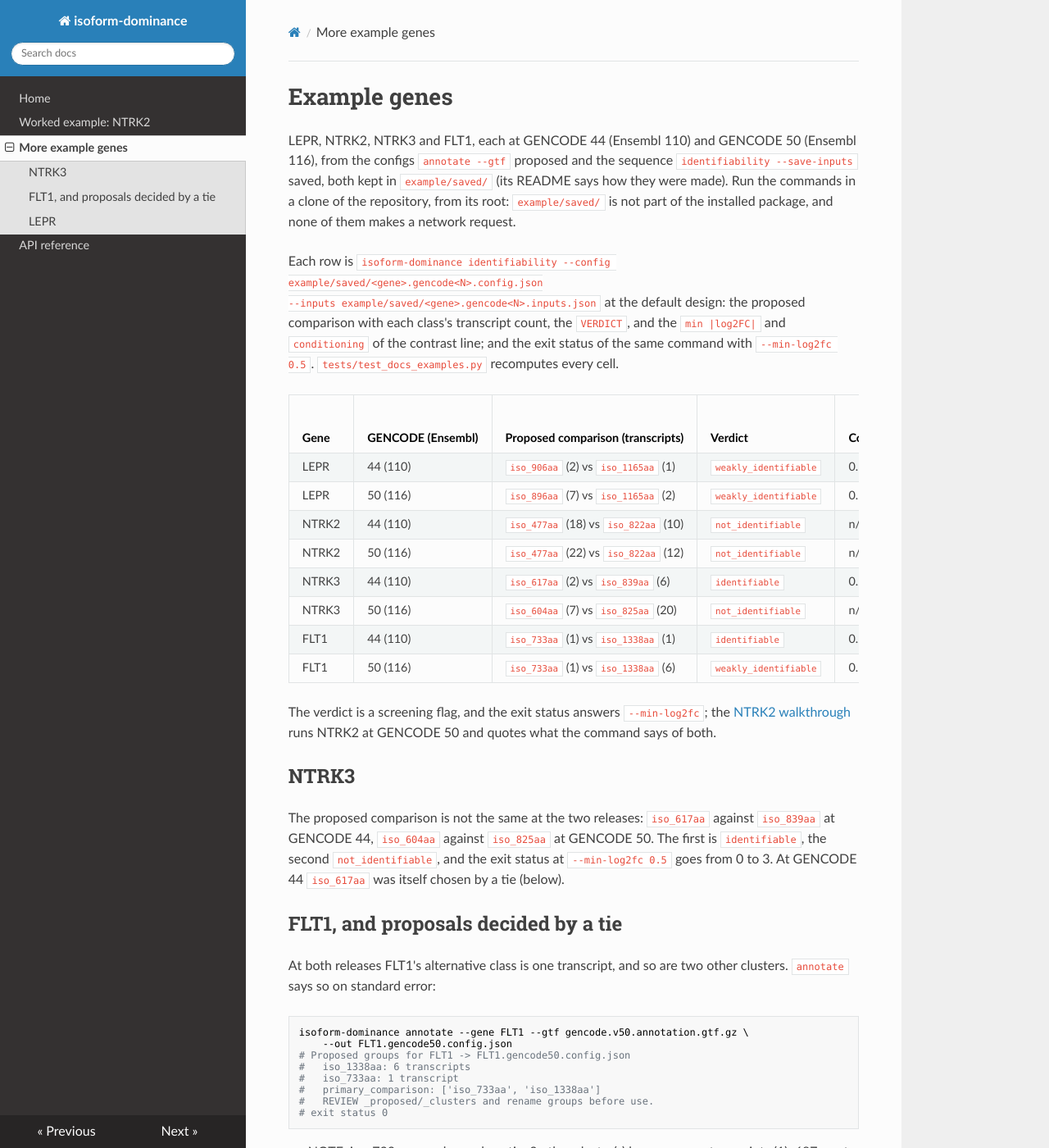
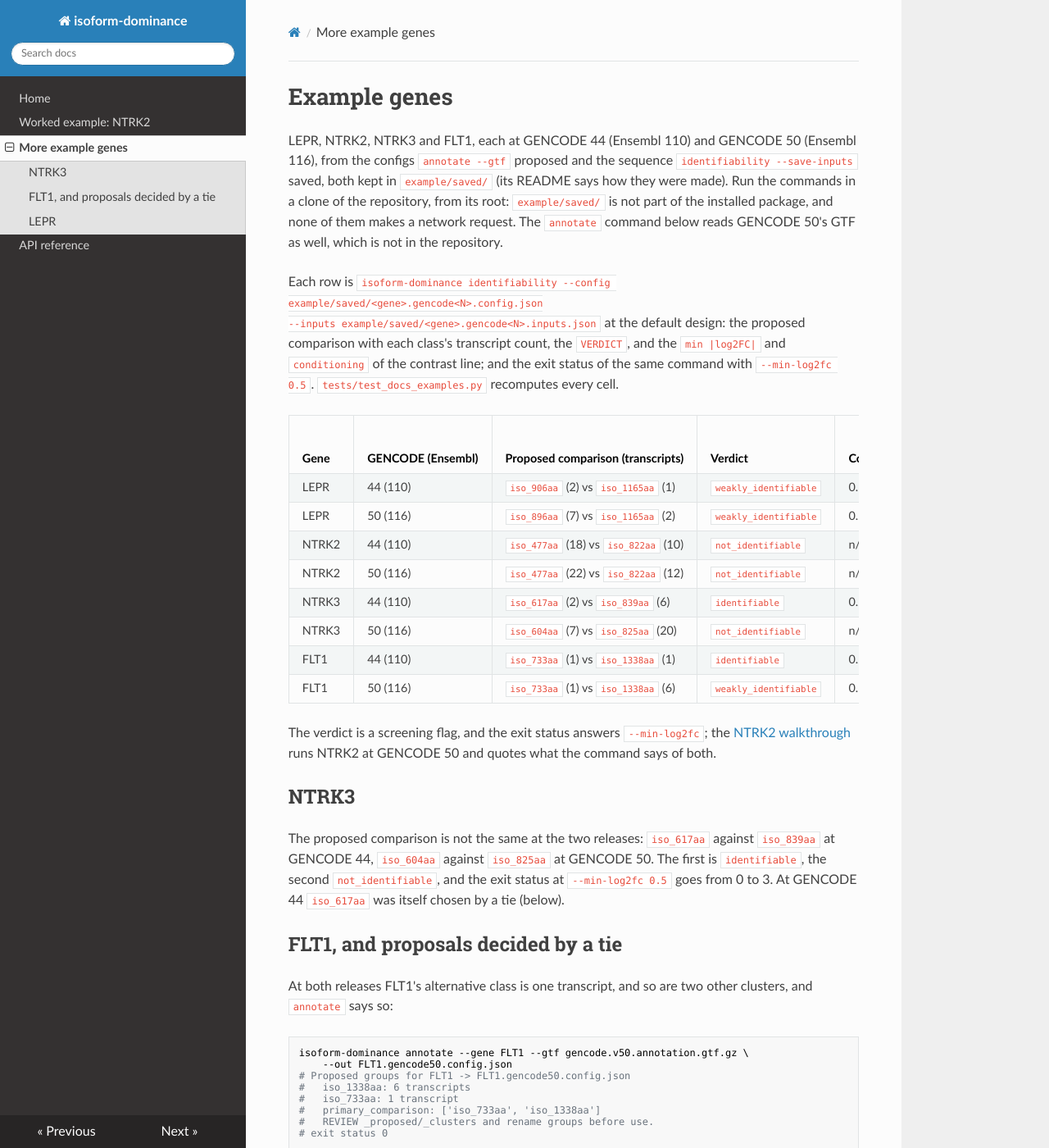
Before and after one commit to charliekim97/isoform-dominance-pipeline, an MkDocs documentation site: the page built from docs/example_genes.md, in a window 1280 px wide and 1400 px high. Shown: the whole window at 82% size. Built offline with MkDocs 1.6.1, drawn with Linux system fonts in a browser that asks for light colours; nearby versions of some CDN libraries; some of the changed text lies outside the part shown.

````diff
--- a/docs/example_genes.md
+++ b/docs/example_genes.md
@@ -4,7 +4,8 @@ LEPR, NTRK2, NTRK3 and FLT1, each at GENCODE 44 (Ensembl 110) and GENCODE 50 (En
 from the configs `annotate --gtf` proposed and the sequence `identifiability --save-inputs`
 saved, both kept in `example/saved/` (its README says how they were made). Run the commands
 in a clone of the repository, from its root: `example/saved/` is not part of the installed
-package, and none of them makes a network request.
+package, and none of them makes a network request. The `annotate` command below reads
+GENCODE 50's GTF as well, which is not in the repository.
 
 Each row is `isoform-dominance identifiability --config example/saved/<gene>.gencode<N>.config.json
 --inputs example/saved/<gene>.gencode<N>.inputs.json` at the default design: the proposed
@@ -36,8 +37,8 @@ goes from 0 to 3. At GENCODE 44 `iso_617aa` was itself chosen by a tie (below).
 
 ## FLT1, and proposals decided by a tie
 
-At both releases FLT1's alternative class is one transcript, and so are two other clusters.
-`annotate` says so on standard error:
+At both releases FLT1's alternative class is one transcript, and so are two other clusters,
+and `annotate` says so:
 
 ```bash
 isoform-dominance annotate --gene FLT1 --gtf gencode.v50.annotation.gtf.gz \
@@ -49,6 +50,8 @@ isoform-dominance annotate --gene FLT1 --gtf gencode.v50.annotation.gtf.gz \
 #   REVIEW _proposed/_clusters and rename groups before use.
 # exit status 0
 ```
+
+The config it wrote is kept as `example/saved/FLT1.gencode50.config.json`. On standard error:
 
 > NOTE: iso_733aa was chosen by a tie. 2 other cluster(s) have as many transcripts (1):
 > 687 aa at acceptor 28390104, 665 aa at acceptor 28389632. The rule is the non-canonical
--- a/mkdocs.yml
+++ b/mkdocs.yml
@@ -5,3 +5,11 @@ nav:
   - 'Worked example: NTRK2': tutorial_NTRK2.md
   - 'More example genes': example_genes.md
   - 'API reference': api.md
+# a strict build fails on each of these, not only on a link to a missing file: a page left
+# out of the nav, a link that is absolute or that names no file of the site, and a link to
+# an anchor a page does not have
+validation:
+  omitted_files: warn
+  absolute_links: warn
+  unrecognized_links: warn
+  anchors: warn
````
Also changed, not shown: CHANGELOG.md (+14 -5 lines), CONTRIBUTING.md (+10 -3 lines), docs/tutorial_NTRK2.md (+1 -1 lines), 3 other files.
